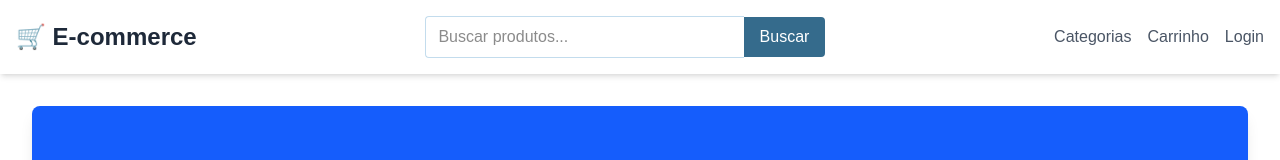
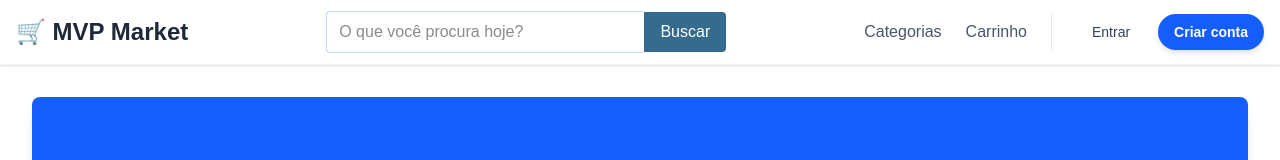
Before and after one commit to eduoliveirachaves/web-frontend, a Next.js app: page / in a window 1280 px wide. Shown: the top 160 px of the page. Built offline with nearby package versions, Linux system fonts and the light colour scheme; no server answers.

Commit message:
feat: Adiciona estado de autenticado ao Header

```diff
--- a/src/app/components/Header/Header.tsx
+++ b/src/app/components/Header/Header.tsx
@@ -3,43 +3,94 @@
 import React from 'react';
 import Link from 'next/link';
 import SearchBar from '../SearchBar/SearchBar';
-import { useCart } from '@/app/context/CartContext';
+import {useCart} from '@/app/context/CartContext';
+import {useAuth} from '@/app/context/AuthContext'; // 1. Importa o hook de autenticação
 
 const Header: React.FC = () => {
+	// FAZER
 	const handleSearch = (query: string) => {
 		console.log('Buscando por:', query);
 	};
 
-  const { cart } = useCart();
+	// Pega os dados do carrinho do contexto
+	const {cart} = useCart();
 
+	// Pega o usuário e a função de logout
+	const {user, logout} = useAuth();
+
+	// Calcula o total de itens somando a quantidade de cada item no carrinho
 	const totalItems = cart?.items?.reduce((acc, item) => acc + item.quantity, 0) || 0;
 
+	const getUserName = (fullName: string) => {
+		const names = fullName.split(' ');
+		return `${names[0]} ${names[names.length - 1]}`;
+	}
+
 	return (
-    <header className="w-full bg-white shadow-md p-4">
-      <div className="container mx-auto flex flex-col md:flex-row items-center justify-between gap-4">
-        <Link href="/" className="text-2xl font-bold text-gray-800">
-          🛒 E-commerce
+		<header className="sticky top-0 z-50 w-full bg-white/80 backdrop-blur-md border-b border-gray-100 shadow-sm">
+			<div className="container mx-auto px-4 h-16 flex items-center justify-between gap-8">
+
+				<Link href="/" className="text-2xl font-bold text-gray-800 hover:text-blue-600 transition-colors">
+					🛒 MVP Market
 				</Link>
 
-        <div className="w-full md:w-1/2">
-          <SearchBar onSearch={handleSearch} placeholder="Buscar produtos..." />
+				<div className="flex-1 max-w-xl hidden md:block">
+					<SearchBar onSearch={handleSearch} placeholder="O que você procura hoje?"/>
 				</div>
 
-        <nav className="flex gap-4">
-          <Link href="/categories" className="text-gray-600 hover:text-gray-900">
+				{/* Navegação Principal */}
+				<nav className="flex items-center gap-6">
+					<Link href="/categories" className="text-gray-600 font-medium hover:text-blue-600 transition-colors">
 						Categorias
 					</Link>
-          <Link href="/cart" className="text-gray-600 hover:text-gray-900">
-            Carrinho
+
+					<Link href="/cart"
+					      className="group relative flex items-center gap-2 text-gray-600 hover:text-blue-600 transition-colors">
+						<span className="font-medium">Carrinho</span>
 						{totalItems > 0 && (
-              <span className="bg-red-500 text-white text-xs font-bold rounded-full h-5 w-5 flex items-center justify-center">
+							<span
+								className="absolute -top-2 -right-3 bg-red-500 text-white text-[10px] font-bold rounded-full h-5 w-5 flex items-center justify-center ring-2 ring-white">
                 {totalItems}
               </span>
 						)}
 					</Link>
-          <Link href="/login" className="text-gray-600 hover:text-gray-900">
-            Login
+
+					{/* Muda o que aparece baseado se o usuário está logado ou não */}
+					<div className="border-l pl-6 border-gray-200">
+						{user ? (
+							// === VISÃO QUANDO LOGADO ===
+							<div className="flex items-center gap-4">
+								<div className="flex flex-col items-end">
+									<span className="text-xs text-gray-500">Bem-vindo,</span>
+									<span className="text-sm font-semibold text-gray-800 truncate max-w-[150px]">
+                    {getUserName(user.name)}
+                  </span>
+								</div>
+								<button
+									onClick={logout}
+									className="px-3 py-1.5 text-sm font-medium text-red-600 bg-red-50 hover:bg-red-100 rounded-md transition-colors"
+								>
+									Sair
+								</button>
+							</div>
+						) : (
+							// === VISÃO QUANDO DESLOGADO ===
+							<div className="flex items-center gap-3">
+								<Link
+									href="/login"
+									className="px-4 py-2 text-sm font-medium text-gray-700 hover:text-blue-600 transition-colors"
+								>
+									Entrar
 								</Link>
+								<Link
+									href="/register"
+									className="px-4 py-2 text-sm font-bold text-white bg-blue-600 rounded-full hover:bg-blue-700 shadow-md hover:shadow-lg transition-all transform hover:-translate-y-0.5"
+								>
+									Criar conta
+								</Link>
+							</div>
+						)}
+					</div>
 				</nav>
 			</div>
 		</header>
--- a/src/app/context/AuthContext.tsx
+++ b/src/app/context/AuthContext.tsx
@@ -27,13 +27,14 @@ export const AuthProvider = ({ children }: { children: React.ReactNode }) => {
   const [isLoading, setIsLoading] = useState(true);
   const router = useRouter();
 
+	// verifica se tem token no localStorage e se o token eh valido
 	useEffect(() => {
 		const storedToken = localStorage.getItem('auth_token');
 		if (storedToken) {
 			setToken(storedToken);
 			authService
 				.getMe(storedToken)
-        .then((userData) => setUser(userData))
+				.then((userData: any) => setUser(userData))
 				.catch(() => logout())
 				.finally(() => setIsLoading(false));
 		} else {
--- a/src/app/page.tsx
+++ b/src/app/page.tsx
@@ -2,13 +2,19 @@ import Header from './components/Header/Header';
 import HeroBanner from './components/HeroBanner/HeroBanner';
 import ProductList from './components/ProductList/ProductList';
 import Footer from './components/Footer/Footer';
-import { Product } from './types';
+import {Product} from './types';
 
 // Função para buscar produtos do backend
 async function getProducts(): Promise<Product[]> {
 	try {
-    // Usando a URL do backend
-    const res = await fetch('https://web-backend-sck9.onrender.com/products', {
+		const backendUrl = process.env.BACKEND_URL
+
+		if (!backendUrl) {
+			console.error('BACKEND_URL is not defined');
+			return [];
+		}
+
+		const res = await fetch(`${backendUrl}/products`, {
 			cache: 'no-store', // garante que sempre pega dados novos
 		});
 
@@ -28,15 +34,15 @@ export default async function Home() {
 
 	return (
 		<div className="flex flex-col min-h-screen">
-      <Header />
+			<Header/>
 			<main className="flex-grow container mx-auto p-4 md:p-8">
 				<div className="flex flex-col gap-12">
-          <HeroBanner />
+					<HeroBanner/>
 					{/* Passa os produtos reais para a lista */}
-          <ProductList products={products} />
+					<ProductList products={products}/>
 				</div>
 			</main>
-      <Footer />
+			<Footer/>
 		</div>
 	);
 }
```
Lines whose indentation alone changed are shown as unchanged.
